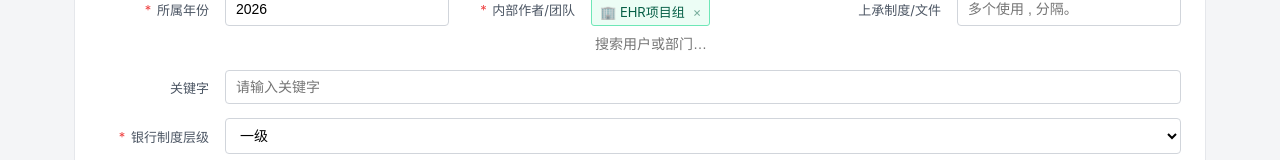
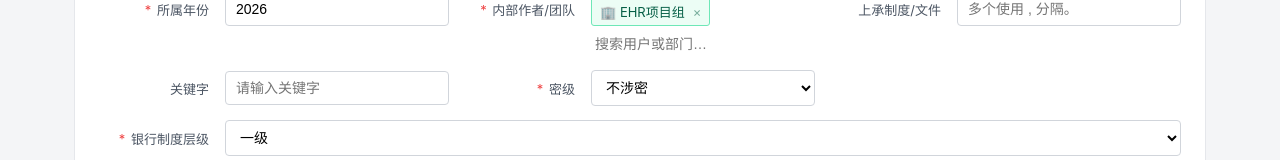
Before and after one commit to Mouto-source/cy-prototype-pages, a plain HTML site: page index.html in a window 1280 px wide. Shown: the part 498-658 px from the top of the page. Drawn offline with Linux system fonts and the light colour scheme.

Commit message:
feat: Step 1 补回「密级」字段（v2 必填，4 个枚举值）

```diff
--- a/index.html
+++ b/index.html
@@ -145,9 +145,19 @@
       <div class="control"><input placeholder="多个使用 , 分隔。" /></div>
     </div>
 
-    <div class="row-full">
+    <div class="row">
       <div class="label">关键字</div>
       <div class="control"><input placeholder="请输入关键字" /></div>
+      <div class="label"><span class="req">*</span> 密级</div>
+      <div class="control">
+        <select>
+          <option>不涉密</option>
+          <option>仅供内部使用</option>
+          <option>仅供部门使用</option>
+          <option>机密</option>
+        </select>
+      </div>
+      <div></div><div></div>
     </div>
 
     <div class="row-full">
```
